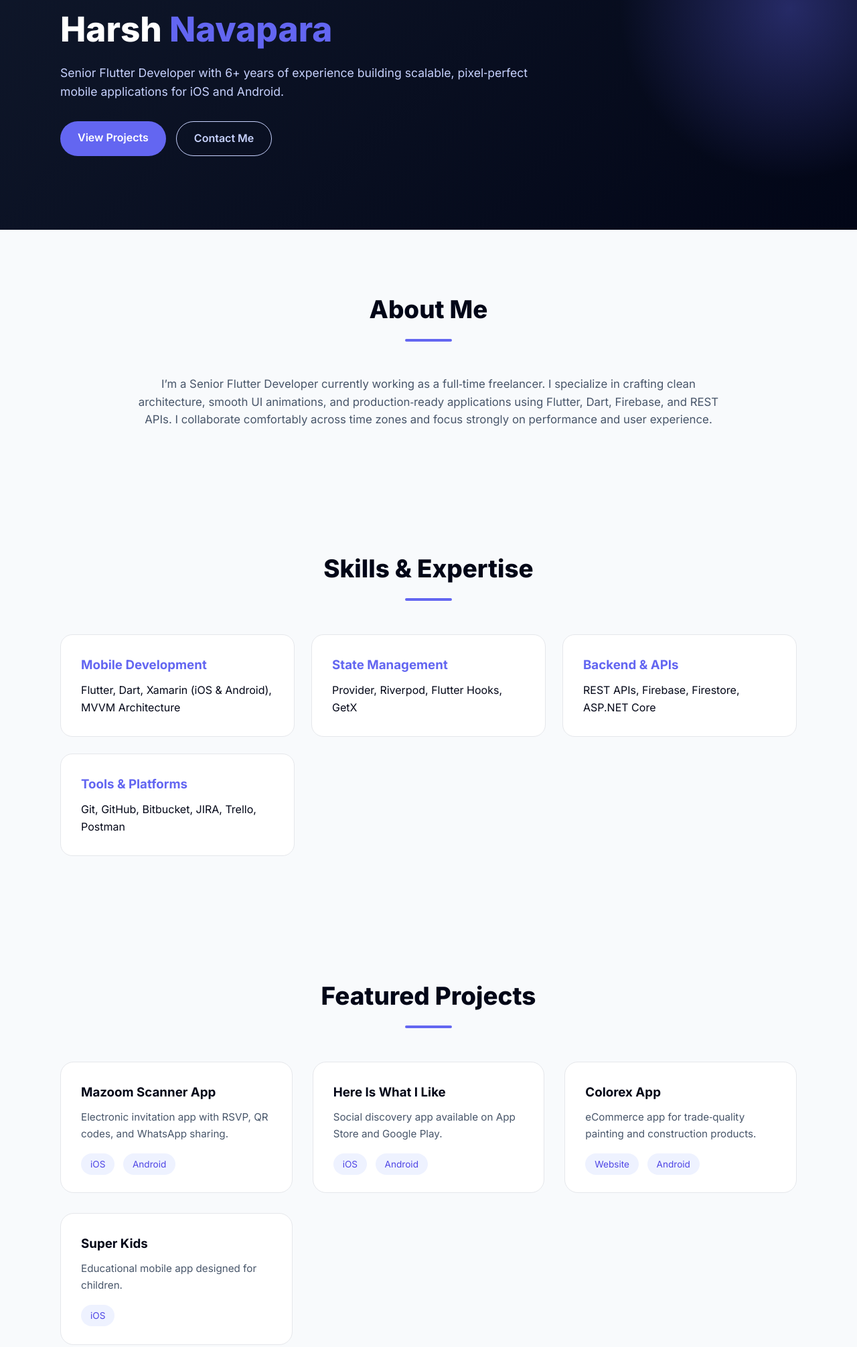
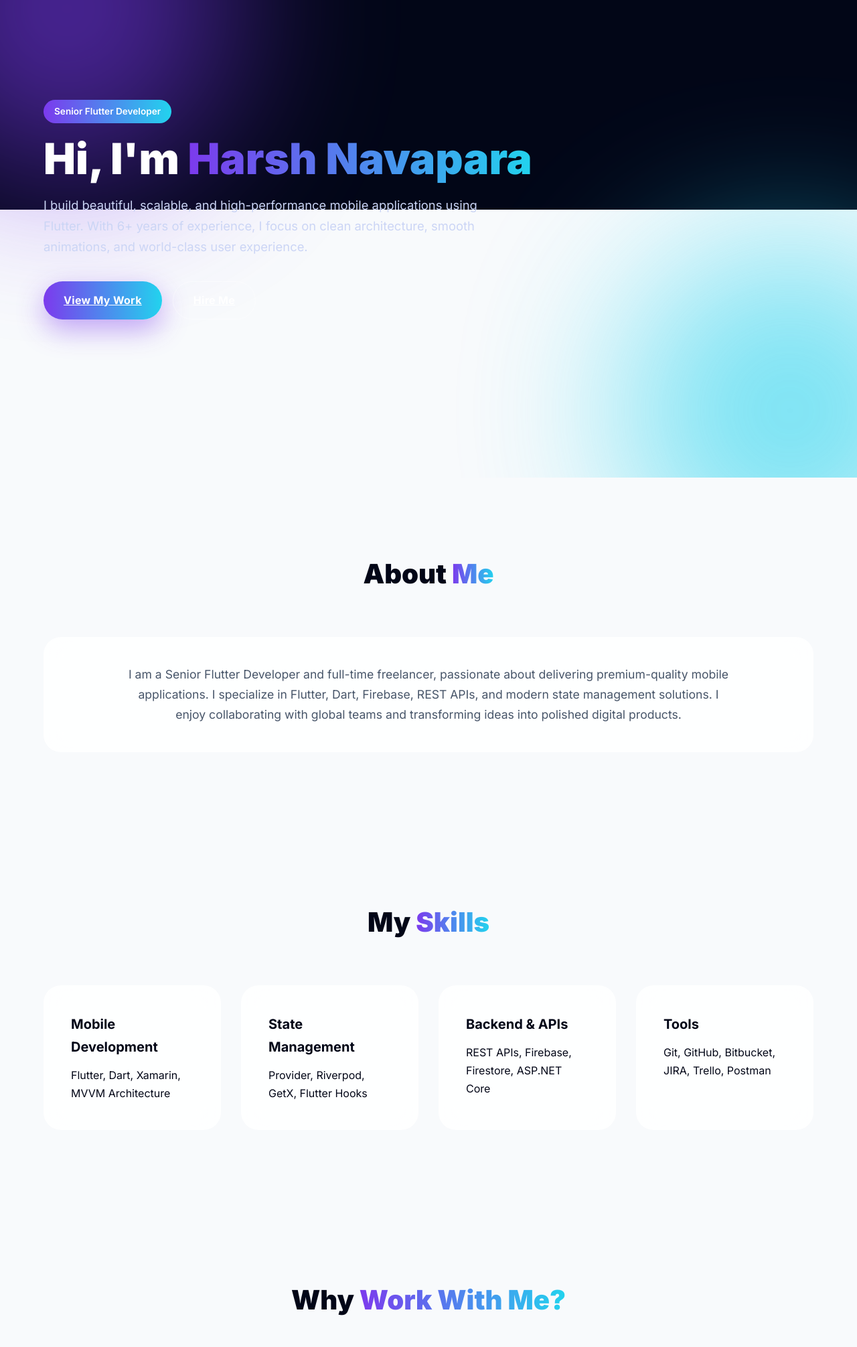
Before and after one commit to harshp8513/harshp8513.github.io, a plain HTML site: page index.html in a window 1280 px wide. Shown: the part 87-2098 px from the top of the page at 67% size. Drawn offline with Linux system fonts and the light colour scheme.

Commit message:
Update index.html

```diff
--- a/index.html
+++ b/index.html
@@ -5,144 +5,176 @@
   <meta name="viewport" content="width=device-width, initial-scale=1.0" />
   <title>Harsh Navapara | Senior Flutter Developer</title>
 
-  <!-- Google Font -->
-  <link href="https://fonts.googleapis.com/css2?family=Inter:wght@300;400;500;600;700;800&display=swap" rel="stylesheet">
+  <!-- Fonts -->
+  <link href="https://fonts.googleapis.com/css2?family=Inter:wght@300;400;500;600;700;800;900&display=swap" rel="stylesheet">
 
   <style>
     :root {
-      --primary: #6366f1;      /* Indigo */
-      --primary-dark: #4f46e5;
-      --bg-dark: #0f172a;      /* Dark slate */
-      --bg-light: #f8fafc;
-      --text-dark: #020617;
-      --text-light: #94a3b8;
-      --card-bg: #ffffff;
-      --border: #e5e7eb;
+      --primary: #7c3aed;   /* Violet */
+      --secondary: #22d3ee; /* Cyan */
+      --dark: #020617;
+      --dark-2: #0f172a;
+      --light: #f8fafc;
+      --text-muted: #94a3b8;
+      --card: rgba(255,255,255,0.85);
+      --border: rgba(255,255,255,0.15);
     }
 
-    * {
-      margin: 0;
-      padding: 0;
-      box-sizing: border-box;
-    }
-
-    html {
-      scroll-behavior: smooth;
-    }
+    * { margin: 0; padding: 0; box-sizing: border-box; }
+    html { scroll-behavior: smooth; }
 
     body {
       font-family: 'Inter', sans-serif;
-      background: var(--bg-light);
-      color: var(--text-dark);
-      line-height: 1.6;
-    }
-
-    a {
-      text-decoration: none;
-      color: inherit;
-    }
-
-    img {
-      max-width: 100%;
+      background: linear-gradient(180deg, #020617, #020617 400px, #f8fafc 400px);
+      color: #020617;
+      line-height: 1.7;
     }
 
     .container {
       width: 90%;
-      max-width: 1100px;
+      max-width: 1150px;
       margin: auto;
     }
 
-    /* ================= HEADER ================= */
+    /* ================= HERO ================= */
     header {
-      background: linear-gradient(135deg, var(--bg-dark), #020617);
-      color: #fff;
-      padding: 90px 0 110px;
+      min-height: 100vh;
+      display: flex;
+      align-items: center;
       position: relative;
       overflow: hidden;
     }
 
+    header::before,
     header::after {
-      content: "";
+      content: '';
       position: absolute;
-      width: 600px;
-      height: 600px;
-      background: radial-gradient(circle, rgba(99,102,241,0.35), transparent 60%);
-      top: -200px;
-      right: -200px;
+      width: 500px;
+      height: 500px;
+      border-radius: 50%;
+      filter: blur(120px);
+      opacity: 0.6;
+      z-index: 0;
+    }
+
+    header::before {
+      background: var(--primary);
+      top: -150px;
+      left: -150px;
+    }
+
+    header::after {
+      background: var(--secondary);
+      bottom: -150px;
+      right: -150px;
+    }
+
+    .hero-content {
+      position: relative;
+      z-index: 1;
+      color: #fff;
+    }
+
+    .hero-badge {
+      display: inline-block;
+      padding: 6px 16px;
+      border-radius: 999px;
+      background: linear-gradient(90deg, var(--primary), var(--secondary));
+      font-size: 0.85rem;
+      font-weight: 600;
+      margin-bottom: 18px;
     }
 
     header h1 {
-      font-size: 3.2rem;
-      font-weight: 800;
-      margin-bottom: 10px;
+      font-size: clamp(2.6rem, 5vw, 4rem);
+      font-weight: 900;
+      line-height: 1.1;
+      margin-bottom: 18px;
     }
 
     header h1 span {
-      color: var(--primary);
+      background: linear-gradient(90deg, var(--primary), var(--secondary));
+      -webkit-background-clip: text;
+      -webkit-text-fill-color: transparent;
     }
 
     header p {
       max-width: 700px;
-      font-size: 1.1rem;
-      color: #c7d2fe;
+      font-size: 1.15rem;
+      color: #cbd5f5;
     }
 
     .hero-actions {
-      margin-top: 30px;
+      margin-top: 35px;
       display: flex;
-      gap: 15px;
+      gap: 16px;
       flex-wrap: wrap;
     }
 
     .btn {
-      padding: 12px 26px;
+      padding: 14px 30px;
       border-radius: 999px;
-      font-weight: 600;
-      transition: all 0.3s ease;
-      display: inline-block;
+      font-weight: 700;
+      letter-spacing: 0.3px;
+      transition: all 0.35s ease;
+      display: inline-flex;
+      align-items: center;
+      gap: 8px;
     }
 
     .btn-primary {
-      background: var(--primary);
+      background: linear-gradient(90deg, var(--primary), var(--secondary));
+      color: #fff;
+      box-shadow: 0 15px 40px rgba(124,58,237,0.45);
+    }
+
+    .btn-primary:hover {
+      transform: translateY(-4px) scale(1.03);
+      box-shadow: 0 25px 60px rgba(34,211,238,0.5);
+    }
+
+    .btn-outline {
+      border: 1px solid rgba(255,255,255,0.4);
       color: #fff;
     }
 
-    .btn-primary:hover {
-      background: var(--primary-dark);
+    .btn-outline:hover {
+      background: rgba(255,255,255,0.1);
       transform: translateY(-2px);
-      box-shadow: 0 10px 25px rgba(99,102,241,0.4);
     }
 
-    .btn-outline {
-      border: 1px solid #c7d2fe;
-      color: #c7d2fe;
-    }
-
-    .btn-outline:hover {
-      background: #1e293b;
-    }
-
-    /* ================= SECTION ================= */
+    /* ================= SECTIONS ================= */
     section {
-      padding: 90px 0;
+      padding: 110px 0;
     }
 
     .section-title {
       text-align: center;
-      font-size: 2.3rem;
-      font-weight: 800;
-      margin-bottom: 50px;
+      font-size: 2.5rem;
+      font-weight: 900;
+      margin-bottom: 60px;
       position: relative;
     }
 
-    .section-title::after {
-      content: "";
-      width: 70px;
-      height: 4px;
-      background: var(--primary);
-      display: block;
-      margin: 14px auto 0;
-      border-radius: 5px;
+    .section-title span {
+      background: linear-gradient(90deg, var(--primary), var(--secondary));
+      -webkit-background-clip: text;
+      -webkit-text-fill-color: transparent;
+    }
+
+    /* ================= GLASS CARD ================= */
+    .glass {
+      background: var(--card);
+      backdrop-filter: blur(18px);
+      border-radius: 26px;
+      border: 1px solid var(--border);
+      padding: 40px;
+      transition: all 0.4s ease;
+    }
+
+    .glass:hover {
+      transform: translateY(-10px);
+      box-shadow: 0 40px 80px rgba(2,6,23,0.25);
     }
 
     /* ================= ABOUT ================= */
@@ -150,7 +182,7 @@
       max-width: 900px;
       margin: auto;
       text-align: center;
-      font-size: 1.05rem;
+      font-size: 1.1rem;
       color: #475569;
     }
 
@@ -158,93 +190,37 @@
     .skills-grid {
       display: grid;
       grid-template-columns: repeat(auto-fit, minmax(260px, 1fr));
-      gap: 25px;
-    }
-
-    .skill-card {
-      background: var(--card-bg);
-      border-radius: 18px;
-      padding: 30px;
-      border: 1px solid var(--border);
-      transition: all 0.35s ease;
-      position: relative;
-      overflow: hidden;
-    }
-
-    .skill-card::before {
-      content: "";
-      position: absolute;
-      inset: 0;
-      background: linear-gradient(135deg, rgba(99,102,241,0.08), transparent);
-      opacity: 0;
-      transition: opacity 0.35s ease;
-    }
-
-    .skill-card:hover::before {
-      opacity: 1;
-    }
-
-    .skill-card:hover {
-      transform: translateY(-8px);
-      box-shadow: 0 25px 50px rgba(0,0,0,0.12);
-      border-color: var(--primary);
+      gap: 30px;
     }
 
     .skill-card h3 {
-      color: var(--primary);
-      margin-bottom: 10px;
+      font-size: 1.25rem;
+      margin-bottom: 12px;
     }
 
     /* ================= PROJECTS ================= */
     .projects {
       display: grid;
-      grid-template-columns: repeat(auto-fit, minmax(300px, 1fr));
-      gap: 30px;
-    }
-
-    .project-card {
-      background: var(--card-bg);
-      border-radius: 20px;
-      padding: 30px;
-      border: 1px solid var(--border);
-      transition: all 0.35s ease;
-      display: flex;
-      flex-direction: column;
-      justify-content: space-between;
-    }
-
-    .project-card:hover {
-      transform: translateY(-10px) scale(1.01);
-      box-shadow: 0 30px 60px rgba(0,0,0,0.15);
-      border-color: var(--primary);
-    }
-
-    .project-card h3 {
-      margin-bottom: 10px;
-    }
-
-    .project-card p {
-      color: #475569;
-      font-size: 0.95rem;
-    }
-
-    .project-links {
-      margin-top: 20px;
+      grid-template-columns: repeat(auto-fit, minmax(320px, 1fr));
+      gap: 35px;
     }
 
     .project-links a {
+      display: inline-block;
+      margin-right: 10px;
+      margin-top: 15px;
+      padding: 8px 16px;
+      border-radius: 999px;
       font-size: 0.85rem;
-      padding: 8px 14px;
-      border-radius: 999px;
-      background: #eef2ff;
-      color: var(--primary-dark);
-      margin-right: 8px;
-      transition: all 0.25s ease;
+      font-weight: 600;
+      background: linear-gradient(90deg, #eef2ff, #ecfeff);
+      transition: all 0.3s ease;
     }
 
     .project-links a:hover {
-      background: var(--primary);
+      background: linear-gradient(90deg, var(--primary), var(--secondary));
       color: #fff;
+      transform: translateY(-3px);
     }
 
     /* ================= TIMELINE ================= */
@@ -252,90 +228,90 @@
       max-width: 900px;
       margin: auto;
       display: grid;
-      gap: 25px;
-    }
-
-    .timeline-item {
-      background: var(--card-bg);
-      padding: 30px;
-      border-radius: 18px;
-      border: 1px solid var(--border);
-      transition: all 0.3s ease;
-    }
-
-    .timeline-item:hover {
-      transform: translateX(6px);
-      border-color: var(--primary);
+      gap: 30px;
     }
 
     /* ================= FOOTER ================= */
     footer {
-      background: var(--bg-dark);
-      color: var(--text-light);
+      background: var(--dark);
+      color: var(--text-muted);
       text-align: center;
-      padding: 50px 0;
+      padding: 60px 0;
     }
 
-    footer a {
-      color: #c7d2fe;
-    }
+    footer a { color: #c7d2fe; }
 
     /* ================= RESPONSIVE ================= */
     @media (max-width: 768px) {
-      header h1 {
-        font-size: 2.4rem;
-      }
-      .section-title {
-        font-size: 2rem;
-      }
+      section { padding: 80px 0; }
+      .section-title { font-size: 2.1rem; }
     }
   </style>
 </head>
 <body>
 
 <header>
-  <div class="container">
-    <h1>Harsh <span>Navapara</span></h1>
-    <p>Senior Flutter Developer with 6+ years of experience building scalable, pixel‑perfect mobile applications for iOS and Android.</p>
+  <div class="container hero-content">
+    <span class="hero-badge">Senior Flutter Developer</span>
+    <h1>Hi, I'm <span>Harsh Navapara</span></h1>
+    <p>
+      I build beautiful, scalable, and high-performance mobile applications using Flutter.
+      With 6+ years of experience, I focus on clean architecture, smooth animations, and
+      world-class user experience.
+    </p>
 
     <div class="hero-actions">
-      <a href="#projects" class="btn btn-primary">View Projects</a>
-      <a href="mailto:dev.harsh2502@gmail.com" class="btn btn-outline">Contact Me</a>
+      <a href="#projects" class="btn btn-primary">View My Work</a>
+      <a href="mailto:dev.harsh2502@gmail.com" class="btn btn-outline">Hire Me</a>
     </div>
   </div>
 </header>
 
 <section class="about">
   <div class="container">
-    <h2 class="section-title">About Me</h2>
-    <p>
-      I’m a Senior Flutter Developer currently working as a full‑time freelancer.
-      I specialize in crafting clean architecture, smooth UI animations, and
-      production‑ready applications using Flutter, Dart, Firebase, and REST APIs.
-      I collaborate comfortably across time zones and focus strongly on performance and user experience.
-    </p>
+    <h2 class="section-title">About <span>Me</span></h2>
+    <div class="glass">
+      <p>
+        I am a Senior Flutter Developer and full-time freelancer, passionate about delivering
+        premium-quality mobile applications. I specialize in Flutter, Dart, Firebase, REST APIs,
+        and modern state management solutions. I enjoy collaborating with global teams and
+        transforming ideas into polished digital products.
+      </p>
+    </div>
   </div>
 </section>
 
 <section>
   <div class="container">
-    <h2 class="section-title">Skills & Expertise</h2>
+    <h2 class="section-title">My <span>Skills</span></h2>
     <div class="skills-grid">
-      <div class="skill-card">
-        <h3>Mobile Development</h3>
-        <p>Flutter, Dart, Xamarin (iOS & Android), MVVM Architecture</p>
+      <div class="glass skill-card"><h3>Mobile Development</h3><p>Flutter, Dart, Xamarin, MVVM Architecture</p></div>
+      <div class="glass skill-card"><h3>State Management</h3><p>Provider, Riverpod, GetX, Flutter Hooks</p></div>
+      <div class="glass skill-card"><h3>Backend & APIs</h3><p>REST APIs, Firebase, Firestore, ASP.NET Core</p></div>
+      <div class="glass skill-card"><h3>Tools</h3><p>Git, GitHub, Bitbucket, JIRA, Trello, Postman</p></div>
+    </div>
+  </div>
+</section>
+
+<section>
+  <div class="container">
+    <h2 class="section-title">Why <span>Work With Me?</span></h2>
+    <div class="skills-grid">
+      <div class="glass skill-card">
+        <h3>🤝 Client-Focused Approach</h3>
+        <p>I prioritize your business goals and user experience, ensuring the final product truly delivers value.</p>
       </div>
-      <div class="skill-card">
-        <h3>State Management</h3>
-        <p>Provider, Riverpod, Flutter Hooks, GetX</p>
+      <div class="glass skill-card">
+        <h3>⚡ 6+ Years of Experience</h3>
+        <p>Proven expertise in building production-ready Flutter apps used by thousands of real users.</p>
       </div>
-      <div class="skill-card">
-        <h3>Backend & APIs</h3>
-        <p>REST APIs, Firebase, Firestore, ASP.NET Core</p>
+      <div class="glass skill-card">
+        <h3>🎨 Pixel-Perfect UI</h3>
+        <p>I focus on clean design, smooth animations, and attention to detail for premium-quality apps.</p>
       </div>
-      <div class="skill-card">
-        <h3>Tools & Platforms</h3>
-        <p>Git, GitHub, Bitbucket, JIRA, Trello, Postman</p>
+      <div class="glass skill-card">
+        <h3>🌍 Easy Communication</h3>
+        <p>Comfortable working across time zones with clear, timely, and transparent communication.</p>
       </div>
     </div>
   </div>
@@ -343,72 +319,23 @@
 
 <section id="projects">
   <div class="container">
-    <h2 class="section-title">Featured Projects</h2>
+    <h2 class="section-title">Featured <span>Projects</span></h2>
     <div class="projects">
-      <div class="project-card">
-        <h3>Mazoom Scanner App</h3>
-        <p>Electronic invitation app with RSVP, QR codes, and WhatsApp sharing.</p>
-        <div class="project-links">
-          <a href="https://apps.apple.com/sa/app/mazoom-invitations/id1604235156" target="_blank">iOS</a>
-          <a href="https://play.google.com/store/apps/details?id=com.app.mazoom&hl=en_US" target="_blank">Android</a>
-        </div>
-      </div>
-
-      <div class="project-card">
-        <h3>Here Is What I Like</h3>
-        <p>Social discovery app available on App Store and Google Play.</p>
-        <div class="project-links">
-          <a href="https://apps.apple.com/in/app/here-is-what-i-like/id6446192665" target="_blank">iOS</a>
-          <a href="https://play.google.com/store/apps/details?id=com.hivil.hivil&hl=en&gl=US" target="_blank">Android</a>
-        </div>
-      </div>
-
-      <div class="project-card">
-        <h3>Colorex App</h3>
-        <p>eCommerce app for trade‑quality painting and construction products.</p>
-        <div class="project-links">
-          <a href="https://colorex.co.nz/" target="_blank">Website</a>
-          <a href="https://play.google.com/store/apps/details?id=nz.co.colorex.app" target="_blank">Android</a>
-        </div>
-      </div>
-
-      <div class="project-card">
-        <h3>Super Kids</h3>
-        <p>Educational mobile app designed for children.</p>
-        <div class="project-links">
-          <a href="https://apps.apple.com/in/app/super-kids-app/id1637870436" target="_blank">iOS</a>
-        </div>
-      </div>
+      <div class="glass"><h3>Mazoom Scanner App</h3><p>Electronic invitation app with QR codes and RSVP.</p><div class="project-links"><a href="https://apps.apple.com/sa/app/mazoom-invitations/id1604235156" target="_blank">iOS</a><a href="https://play.google.com/store/apps/details?id=com.app.mazoom&hl=en_US" target="_blank">Android</a></div></div>
+      <div class="glass"><h3>Here Is What I Like</h3><p>Social discovery application for mobile users.</p><div class="project-links"><a href="https://apps.apple.com/in/app/here-is-what-i-like/id6446192665" target="_blank">iOS</a><a href="https://play.google.com/store/apps/details?id=com.hivil.hivil&hl=en&gl=US" target="_blank">Android</a></div></div>
+      <div class="glass"><h3>Colorex App</h3><p>eCommerce app for trade-quality construction products.</p><div class="project-links"><a href="https://colorex.co.nz/" target="_blank">Website</a><a href="https://play.google.com/store/apps/details?id=nz.co.colorex.app" target="_blank">Android</a></div></div>
+      <div class="glass"><h3>Super Kids</h3><p>Educational mobile app designed for children.</p><div class="project-links"><a href="https://apps.apple.com/in/app/super-kids-app/id1637870436" target="_blank">iOS</a></div></div>
     </div>
   </div>
 </section>
 
 <section>
   <div class="container">
-    <h2 class="section-title">Experience</h2>
+    <h2 class="section-title">Experience & <span>Education</span></h2>
     <div class="timeline">
-      <div class="timeline-item">
-        <h3>Full‑Time Freelancer</h3>
-        <p><strong>2024 – Present</strong></p>
-        <p>Delivering scalable Flutter applications for global clients.</p>
-      </div>
-      <div class="timeline-item">
-        <h3>Senior Flutter Developer – Natrix Software Pvt. Ltd.</h3>
-        <p><strong>2018 – 2024</strong></p>
-        <p>Built and deployed multiple production‑grade mobile applications.</p>
-      </div>
-    </div>
-  </div>
-</section>
-
-<section>
-  <div class="container">
-    <h2 class="section-title">Education</h2>
-    <div class="timeline">
-      <div class="timeline-item">
-        <h3>Master of Computer Application (MCA)</h3>
-        <p>JGI University – 2019</p>
-      </div>
+      <div class="glass"><h3>Full-Time Freelancer</h3><p>2024 – Present</p><p>Delivering Flutter solutions for global clients.</p></div>
+      <div class="glass"><h3>Senior Flutter Developer – Natrix Software</h3><p>2018 – 2024</p><p>Built and deployed multiple production-grade apps.</p></div>
+      <div class="glass"><h3>MCA – JGI University</h3><p>2019</p></div>
     </div>
   </div>
 </section>
@@ -416,7 +343,7 @@
 <footer>
   <div class="container">
     <p>© 2025 Harsh Navapara · Senior Flutter Developer</p>
-    <p>Email: <a href="mailto:dev.harsh2502@gmail.com">dev.harsh2502@gmail.com</a></p>
+    <p><a href="mailto:dev.harsh2502@gmail.com">dev.harsh2502@gmail.com</a></p>
   </div>
 </footer>
 
```
